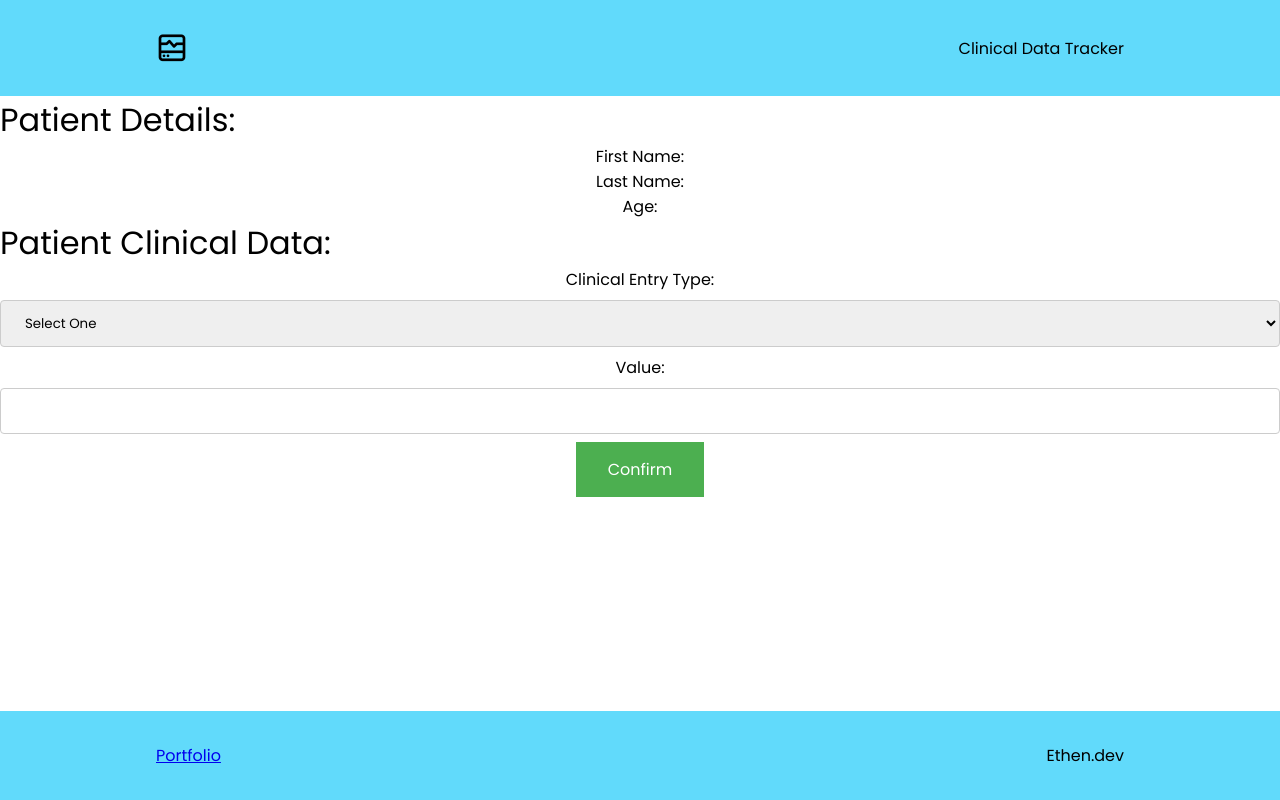
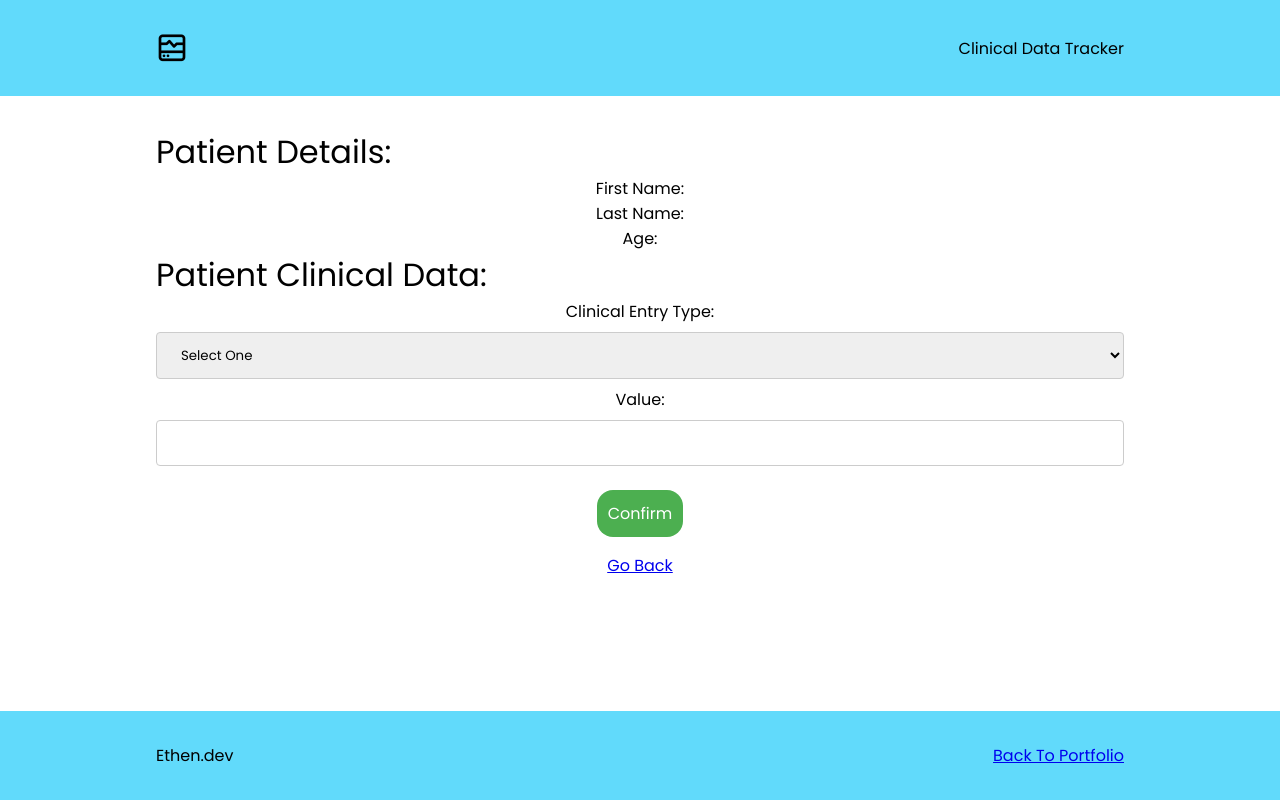
Before and after one commit to EthenThinkful/ClinicalDataLogger, a React (Create React App) app: page /patientDetails/1 in a window 1280 px wide. Built offline with nearby package versions, Linux system fonts and the light colour scheme; no server answers.

Commit message:
containers and styling 80% done

```diff
--- a/src/App.css
+++ b/src/App.css
@@ -39,6 +39,8 @@
 }
 
 .addPatientContainer {
+  margin-top: 2rem;
+  align-items: center;
   margin-top: 2rem;
 }
 
@@ -117,6 +119,9 @@ table {
 th, td {
   /* border-bottom: 1px solid black; */
   padding: 10px;
+}
+
+.analyzeTd {
   width: 100%;
 }
 
--- a/src/components/AnalyzeData.js
+++ b/src/components/AnalyzeData.js
@@ -43,9 +43,9 @@ function RowCreator(props){
 
         return<div>
             <tr>
-            <td>{eachEntry.componentName}</td>
-            <td>{eachEntry.componentValue}</td>
-            <td>{eachEntry.measuredDateTime}</td>
+            <td className='analyzeTd'>{eachEntry.componentName}</td>
+            <td className='analyzeTd'>{eachEntry.componentValue}</td>
+            <td className='analyzeTd'>{eachEntry.measuredDateTime}</td>
 
         </tr>
         </div>
--- a/src/components/CollectClinicals.js
+++ b/src/components/CollectClinicals.js
@@ -3,7 +3,7 @@ import axios from 'axios';
 import { toast } from "react-toastify";
 import 'react-toastify/dist/ReactToastify.css';
 import { useEffect, useState } from 'react';
-import { useParams} from 'react-router-dom'
+import { useParams, Link} from 'react-router-dom'
 
 function CollectClinicals(){
     const [patientData,setPatientData] = useState()
@@ -36,7 +36,7 @@ function CollectClinicals(){
     }
 
 
-        return (<div>
+        return (<div className='container addPatientContainer'>
                 <h2>Patient Details:</h2>
                 First Name: {!isLoading?patientData.firstName:""}<br/>
                 Last Name: {!isLoading?patientData.lastName:""}<br/>
@@ -50,8 +50,9 @@ function CollectClinicals(){
                         <option value="heartrate">Heart Rate</option>
                         </select><br/>
                     Value:<input type="text" name="componentValue" onChange={e=>setComponentValue(e.target.value)}/><br/>
-                    <button onClick={handleSubmit.bind(this)}>Confirm</button>
+                    <button className='buttonBackground addPatientButton' onClick={handleSubmit.bind(this)}>Confirm</button>
                 </form>
+                <Link to={'/'}>Go Back</Link>
         </div>)
     }
 
--- a/src/components/Footer.js
+++ b/src/components/Footer.js
@@ -5,8 +5,8 @@ const Footer = () => {
     return (
         <footer>
             <div className="footerContainer">
-            <Link  to={'/addPatient'}>Portfolio</Link>
             <nav>Ethen.dev</nav>
+            <Link  to={'https://ethenportfolio.vercel.app/'}>Back To Portfolio</Link>
             </div>
         </footer>
     )
```
Also changed, not shown: src/components/AddPatient.js (+4 -3 lines).
